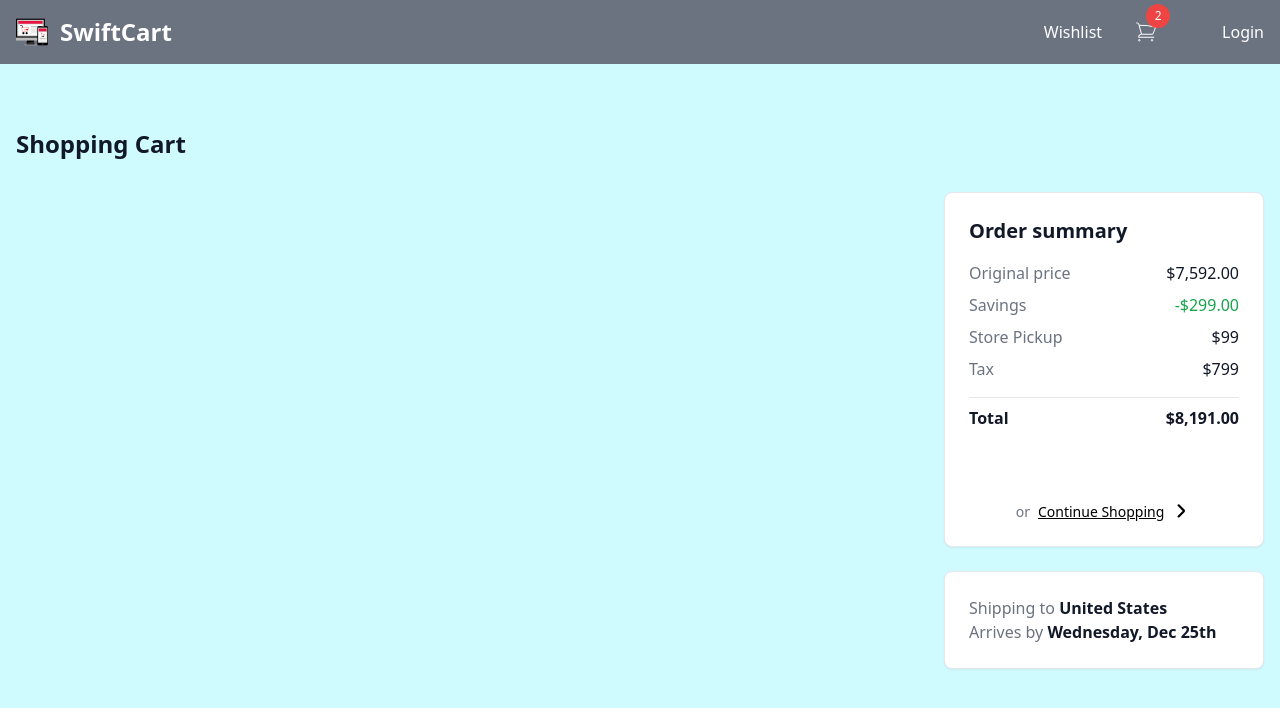
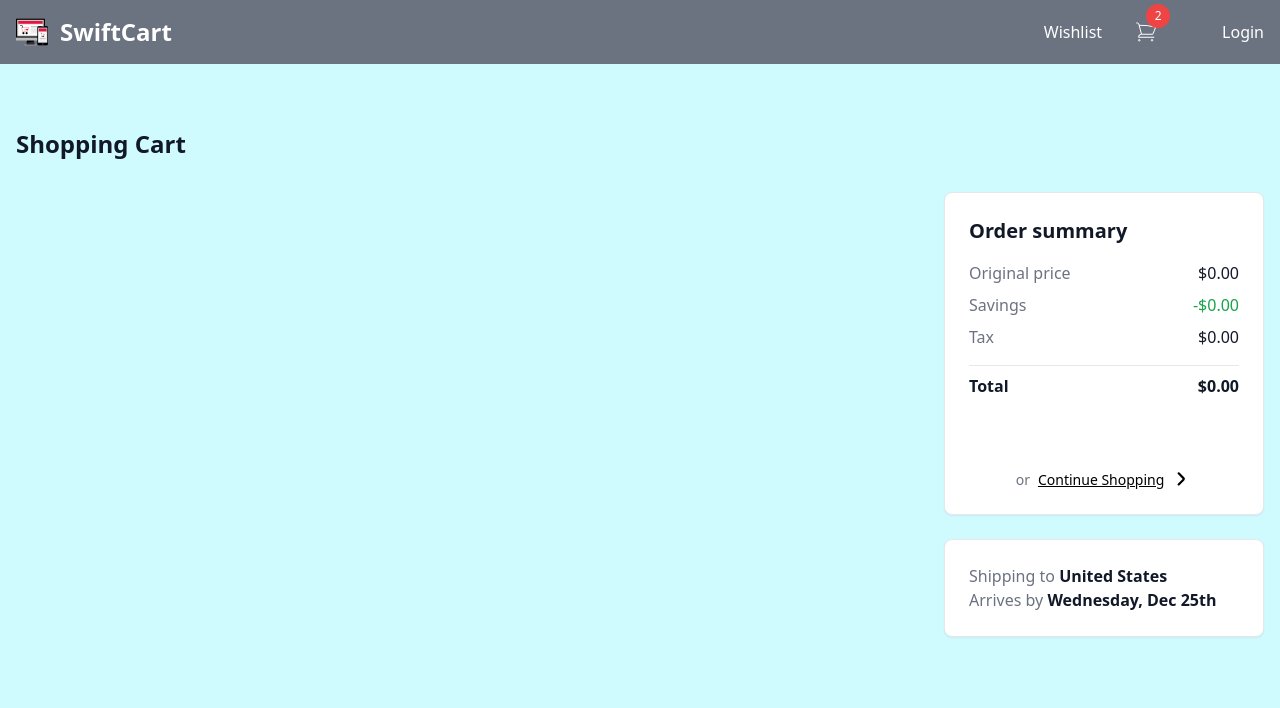
Before and after one commit to SABELOMAWELA/SABELOMAWELA-JSF-Portfolio_Piece_SABMAW527_JSE2401_GROUP--C_SABELO-MAWELA_JSF04, a Vue app: page /cart in a window 1280 px wide. Shown: the top 708 px of the page. Built offline with nearby package versions, Linux system fonts and the light colour scheme.

Commit message:
"Updated Shopping Cart component with changes to layout, styling, and calculation of original price, savings, tax, and total"

```diff
--- a/src/components/shoppingcart.vue
+++ b/src/components/shoppingcart.vue
@@ -30,12 +30,12 @@
                       </button>
                     </div>
                     <div class="text-end md:order-4 md:w-32">
-                      <p class="text-base font-bold text-gray-900 dark:text-white">{{ product.price }}</p>
+                      <p class="text-base font-bold text-gray-900 dark:text-white">${{ (product.price * product.quantity).toFixed(2) }}</p>
                     </div>
                   </div>
 
                   <div class="w-full min-w-0 flex-1 space-y-4 md:order-2 md:max-w-md">
-                    <a href="#" class="text-base font-medium text-gray-900 hover:underline dark:text-white">   {{ product.title }}</a>
+                    <a href="#" class="text-base font-medium text-gray-900 hover:underline dark:text-white">{{ product.title }}</a>
 
                     <div class="flex items-center gap-4">
                       <button type="button" class="inline-flex items-center text-sm font-medium text-gray-500 hover:text-gray-900 hover:underline dark:text-gray-400 dark:hover:text-white">
@@ -66,28 +66,25 @@
                 <div class="space-y-2">
                   <dl class="flex items-center justify-between gap-4">
                     <dt class="text-base font-normal text-gray-500 dark:text-gray-400">Original price</dt>
-                    <dd class="text-base font-medium text-gray-900 dark:text-white">$7,592.00</dd>
+                    <dd class="text-base font-medium text-gray-900 dark:text-white">${{ originalPrice.toFixed(2) }}</dd>
                   </dl>
 
                   <dl class="flex items-center justify-between gap-4">
                     <dt class="text-base font-normal text-gray-500 dark:text-gray-400">Savings</dt>
-                    <dd class="text-base font-medium text-green-600">-$299.00</dd>
+                    <dd class="text-base font-medium text-green-600">-${{ savings.toFixed(2) }}</dd>
                   </dl>
 
-                  <dl class="flex items-center justify-between gap-4">
-                    <dt class="text-base font-normal text-gray-500 dark:text-gray-400">Store Pickup</dt>
-                    <dd class="text-base font-medium text-gray-900 dark:text-white">$99</dd>
-                  </dl>
+
 
                   <dl class="flex items-center justify-between gap-4">
                     <dt class="text-base font-normal text-gray-500 dark:text-gray-400">Tax</dt>
-                    <dd class="text-base font-medium text-gray-900 dark:text-white">$799</dd>
+                    <dd class="text-base font-medium text-gray-900 dark:text-white">${{ tax.toFixed(2) }}</dd>
                   </dl>
                 </div>
 
                 <dl class="flex items-center justify-between gap-4 border-t border-gray-200 pt-2 dark:border-gray-700">
                   <dt class="text-base font-bold text-gray-900 dark:text-white">Total</dt>
-                  <dd class="text-base font-bold text-gray-900 dark:text-white">$8,191.00</dd>
+                  <dd class="text-base font-bold text-gray-900 dark:text-white">${{ total.toFixed(2) }}</dd>
                 </dl>
               </div>
 
@@ -118,7 +115,6 @@
 <script>
 import navbar from '../components/navbar.vue';
 import { cartStore } from '../router/store';
- // Import the store
 
 export default {
   components: {
@@ -127,6 +123,18 @@ export default {
   computed: {
     products() {
       return cartStore.products;
+    },
+    originalPrice() {
+      return this.products.reduce((sum, product) => sum + product.price * product.quantity, 0);
+    },
+    savings() {
+      return 0;
+    },
+    tax() {
+      return (this.originalPrice - this.savings) * 0.15;
+    },
+    total() {
+      return this.originalPrice - this.savings + this.tax;
     }
   },
   methods: {
```
